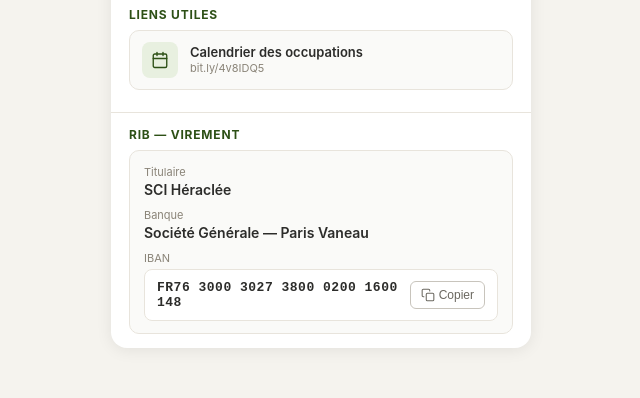
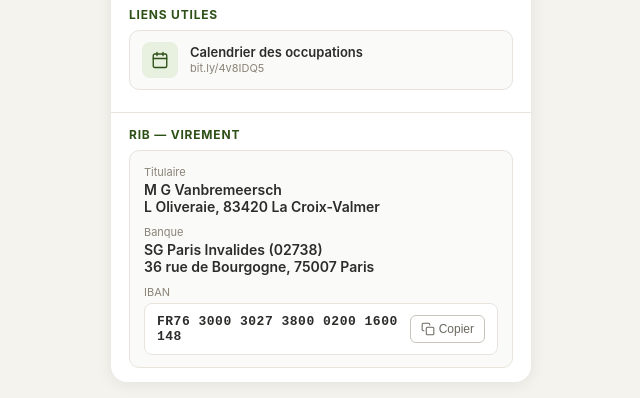
Before and after one commit to jeromew13/OLIVERAIE-CONSIGNES, a plain HTML site: page index.html in a window 1280 px wide. Shown: the part 1040-1438 px from the top of the page, without its empty margins (319-959 px from the left). Before the commit the page ends 1404 px from the top, so only its background shows below. Drawn offline with Linux system fonts and the light colour scheme.

Commit message:
Update index.html

```diff
--- a/index.html
+++ b/index.html
@@ -235,11 +235,11 @@
     <div class="rib-card">
       <div class="rib-row">
         <div class="rib-lbl">Titulaire</div>
-        <div class="rib-val">SCI Héraclée</div>
+        <div class="rib-val">M G Vanbremeersch<br>L Oliveraie, 83420 La Croix-Valmer</div>
       </div>
       <div class="rib-row">
         <div class="rib-lbl">Banque</div>
-        <div class="rib-val">Société Générale — Paris Vaneau</div>
+        <div class="rib-val">SG Paris Invalides (02738)<br>36 rue de Bourgogne, 75007 Paris</div>
       </div>
       <div class="rib-row">
         <div class="rib-lbl">IBAN</div>
```
